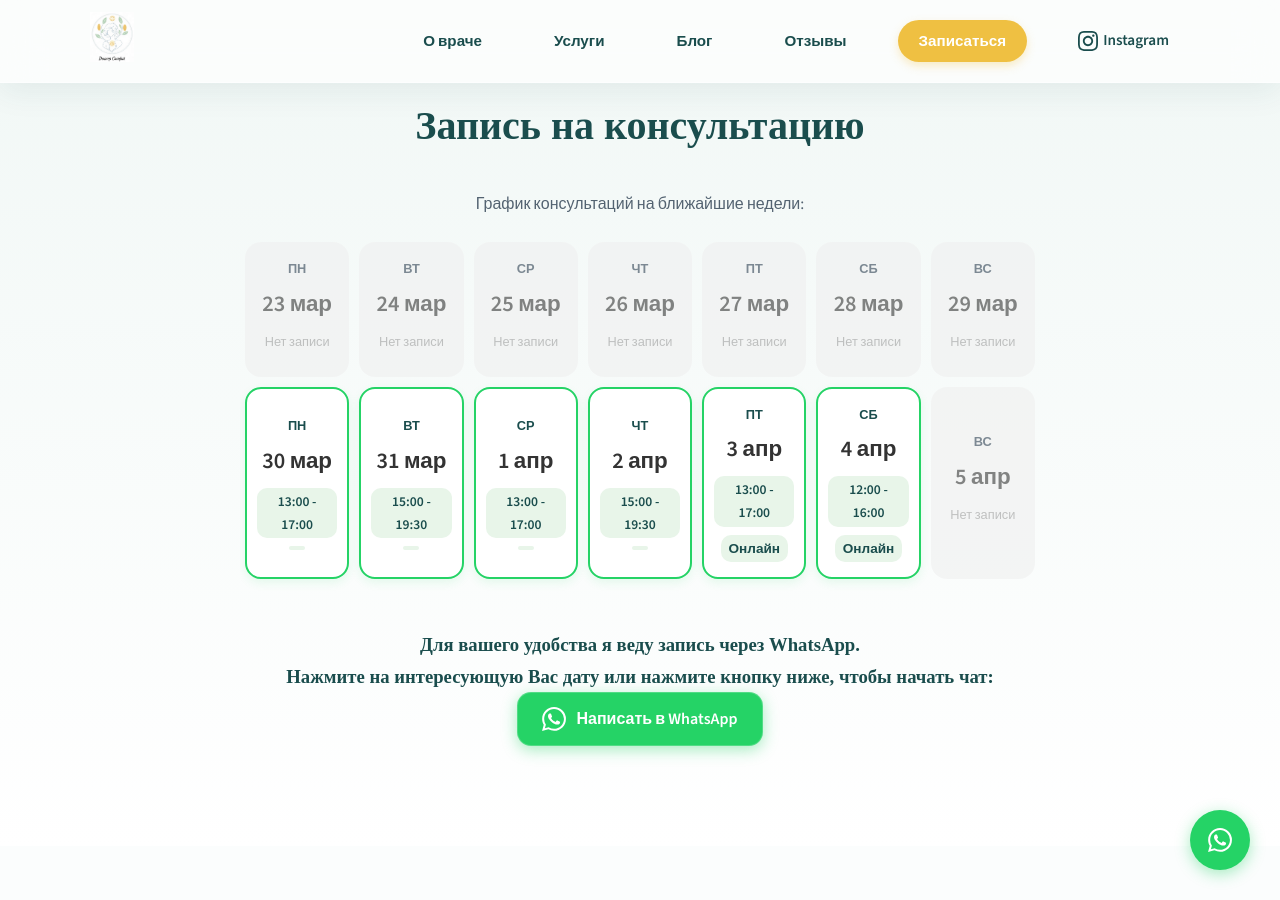
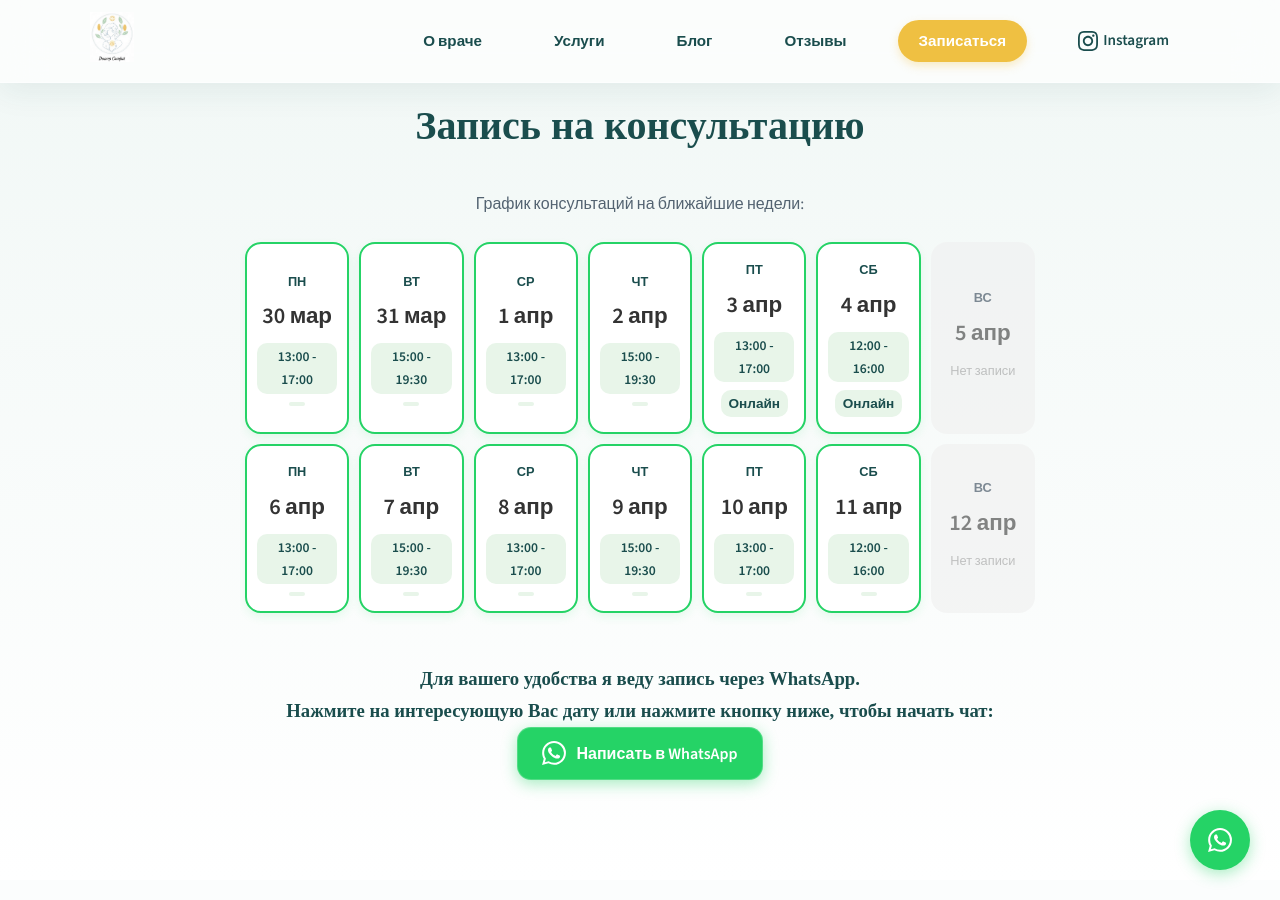
Before and after one commit to gosubv/doctorstafij, a Jekyll site: the page built from index.md, in a window 1280 px wide and 900 px high, scrolled down 7143 px. Built offline with Jekyll 4.4.1, drawn with Linux system fonts in a browser that asks for light colours; some of the changed text lies outside the part shown.

Commit message:
Change price and booking slots.

```diff
--- a/_data/calendar.yml
+++ b/_data/calendar.yml
@@ -1,31 +1,3 @@
-- date: "2026-03-23"
-  time: "13:00 - 17:00"
-  is_off: false
-  is_online: false
-- date: "2026-03-24"
-  time: "15:00 - 19:30"
-  is_off: false
-  is_online: false
-- date: "2026-03-25"
-  time: "13:00 - 17:00"
-  is_off: false
-  is_online: false
-- date: "2026-03-26"
-  time: "15:00 - 19:30"
-  is_off: false
-  is_online: false
-- date: "2026-03-27"
-  time: "13:00 - 17:00"
-  is_off: false
-  is_online: false
-- date: "2026-03-28"
-  time: "12:00 - 16:00"
-  is_off: false
-  is_online: false
-- date: "2026-03-29"
-  time: ""
-  is_off: true
-  is_online: false
 - date: "2026-03-30"
   time: "13:00 - 17:00"
   is_off: false
@@ -54,3 +26,31 @@
   time: ""
   is_off: true
   is_online: false
+- date: "2026-04-06"
+  time: "13:00 - 17:00"
+  is_off: false
+  is_online: false
+- date: "2026-04-07"
+  time: "15:00 - 19:30"
+  is_off: false
+  is_online: false
+- date: "2026-04-08"
+  time: "13:00 - 17:00"
+  is_off: false
+  is_online: false
+- date: "2026-04-09"
+  time: "15:00 - 19:30"
+  is_off: false
+  is_online: false
+- date: "2026-04-10"
+  time: "13:00 - 17:00"
+  is_off: false
+  is_online: false
+- date: "2026-04-11"
+  time: "12:00 - 16:00"
+  is_off: false
+  is_online: false
+- date: "2026-04-12"
+  time: ""
+  is_off: true
+  is_online: false
--- a/_data/services.yml
+++ b/_data/services.yml
@@ -2,15 +2,15 @@
   text: "<p><b>Подойдёт вам, если:</b></p><ul class='list-symbol'><li>есть жалобы, связанные с гормонами</li><li>есть диагноз (диабет, щитовидная железа, нарушения цикла и др.)</li><li>нужно подобрать или скорректировать лечение</li><li>требуется медицинское сопровождение</li></ul><div class='service-grid'><div><p><b>Что входит:</b></p><ul class='list-bullet'><li>сбор жалоб и анамнеза (истории заболевания), пальпация щитовидной железы и лимфоузлов, измерение артериального давления, веса и расчет ИМТ</li><li>оценка гормонального статуса</li><li>постановка предварительного диагноза и назначение обследований</li><li>составление плана лечения</li><li>рекомендации по наблюдению до получения результатов анализов</li></ul></div><div class='important-box'><p><b>Важно:</b></p><p>На этом приёме не проводится подробный разбор: витаминов, ферритина, холестерина, биохимии, дефицитов.</p></div></div>"
   duration: "<div class='meta-box'><div class='meta-icon'>⏳</div><div class='meta-content'><span class='meta-label'>Длительность: </span><span class='meta-value'>30 минут</span></div></div>"
   price: "<div class='meta-box highlight'><div class='meta-icon'>💰</div><div class='meta-content'><span class='meta-label'>Стоимость приема </span><span class='meta-value price-main'>10 000 ₸</span></div></div>"
-  price_online: "<div class='meta-box'><div class='meta-icon'>📱</div><div class='meta-content'><span class='meta-label'>Онлайн консультация </span><span class='meta-desc'>(звонок Whatsapp или по телефону): </span><span class='meta-value'>8 000 ₸</span></div></div>"
-  price_repeating: "<div class='meta-box'><div class='meta-icon'>🔄</div><div class='meta-content'><span class='meta-label'>Повторная консультация: </span><span class='meta-desc'>(в течении 1 месяца после первичного приема): </span><span class='meta-value'>8 000 ₸</span><ul><li>подробная расшифровка лабораторных и инструментальных исследований простым языком</li><li>постановка окончательного клинического диагноза</li><li>назначение медикаментозной терапии (при необходимости)</li><li>ответы на вопросы и определение тактики дальнейшего наблюдения</li></ul></div></div>"
+  price_online: "<div class='meta-box'><div class='meta-icon'>📱</div><div class='meta-content'><span class='meta-label'>Онлайн консультация </span><span class='meta-desc'>(звонок Whatsapp или по телефону): </span><span class='meta-value'>10 000 ₸</span></div></div>"
+  price_repeating: "<div class='meta-box'><div class='meta-icon'>🔄</div><div class='meta-content'><span class='meta-label'>Повторная консультация: </span><span class='meta-desc'>(в течении 1 месяца после первичного приема): </span><span class='meta-value'>10 000 ₸</span><ul><li>подробная расшифровка лабораторных и инструментальных исследований простым языком</li><li>постановка окончательного клинического диагноза</li><li>назначение медикаментозной терапии (при необходимости)</li><li>ответы на вопросы и определение тактики дальнейшего наблюдения</li></ul></div></div>"
   paying: "<div class='payment-container'><span class='payment-title'>Способы оплаты:</span><div class='payment-badges'><span class='pay-badge pay-cash'>💵 Наличные</span><span class='pay-badge pay-kaspi'>🔴 Kaspi QR</span><span class='pay-badge pay-online'>💳 Онлайн</span></div></div>"
   button_text: "эндокринолога"
 - title: "🥗 Консультация эндокринолога-нутрициолога (комплексный подход)"
   text: "<p><b>Подойдёт вам, если:</b></p><ul class='list-symbol'><li>хотите разобрать анализы в целом</li><li>есть усталость, нарущения сна, набор веса, дефициты</li><li>важно питание + гормоны + обмен веществ</li><li>нужен индивидуальный план восстановления организма</li><li>есть хронические состояния и нужна поддержка</li></ul><div class='service-grid'><div><p><b>Что входит:</b></p><ul class='list-bullet'><li>подробный разбор всех анализов по оптимумам (превентивным нормам), а не только по референсам</li><li>оценка витаминов, микроэлементов, биохимии и составление схемы их восполнения</li><li>анализ питания и образа жизни, подбор лечебного протокола</li><li>оценка процессов пищеварения и всасывания нутриентов</li><li>выявление дефицитов</li><li>составление персональной схемы коррекции</li><li>рекомендации по питанию и поддержке гормонального баланса, коррекция рациона под ваши цели</li><li>рекомендации по гигиене сна, физической активности и стресс-менеджменту</li><li>при необходимости направление на УЗИ органов брюшной полости и копрограмму — исследование, позволяющее оценить переваривание пищи и работу ЖКТ</li></ul></div><div class='important-box'><p>📌 Это расширенная консультация с глубокой проработкой причин. Все данные рассматриваются в комплексе с клиническими симптомами и лабораторными анализами. Мой подход — индивидуальный, бережный и медицински обоснованный, с фокусом на причины, а не только на симптомы.</p></div></div>"
   duration: "<div class='meta-box'><div class='meta-icon'>⏳</div><div class='meta-content'><span class='meta-label'>Длительность: </span><span class='meta-value'>50–60 минут</span></div></div>"
   price: "<div class='meta-box highlight'><div class='meta-icon'>💰</div><div class='meta-content'><span class='meta-label'>Стоимость приема </span><span class='meta-value price-main'>15 000 ₸</span></div></div>"
-  price_online: "<div class='meta-box'><div class='meta-icon'>📱</div><div class='meta-content'><span class='meta-label'>Онлайн консультация</span><span class='meta-desc'>(звонок Whatsapp или по телефону): </span><span class='meta-value'>12 000 ₸</span></div></div>"
-  price_repeating: "<div class='meta-box'><div class='meta-icon'>🔄</div><div class='meta-content'><span class='meta-label'>Повторная консультация: </span><span class='meta-desc'>(в течении 1 месяца после первичного приема): </span><span class='meta-value'>12 000 ₸</span></div></div>"
+  price_online: "<div class='meta-box'><div class='meta-icon'>📱</div><div class='meta-content'><span class='meta-label'>Онлайн консультация</span><span class='meta-desc'>(звонок Whatsapp или по телефону): </span><span class='meta-value'>15 000 ₸</span></div></div>"
+  price_repeating: "<div class='meta-box'><div class='meta-icon'>🔄</div><div class='meta-content'><span class='meta-label'>Повторная консультация: </span><span class='meta-desc'>(в течении 1 месяца после первичного приема): </span><span class='meta-value'>15 000 ₸</span></div></div>"
   paying: "<div class='payment-container'><span class='payment-title'>Способы оплаты:</span><div class='payment-badges'><span class='pay-badge pay-cash'>💵 Наличные</span><span class='pay-badge pay-kaspi'>🔴 Kaspi QR</span><span class='pay-badge pay-online'>💳 Онлайн</span></div></div>"
   button_text: "нутрициолога"
```
